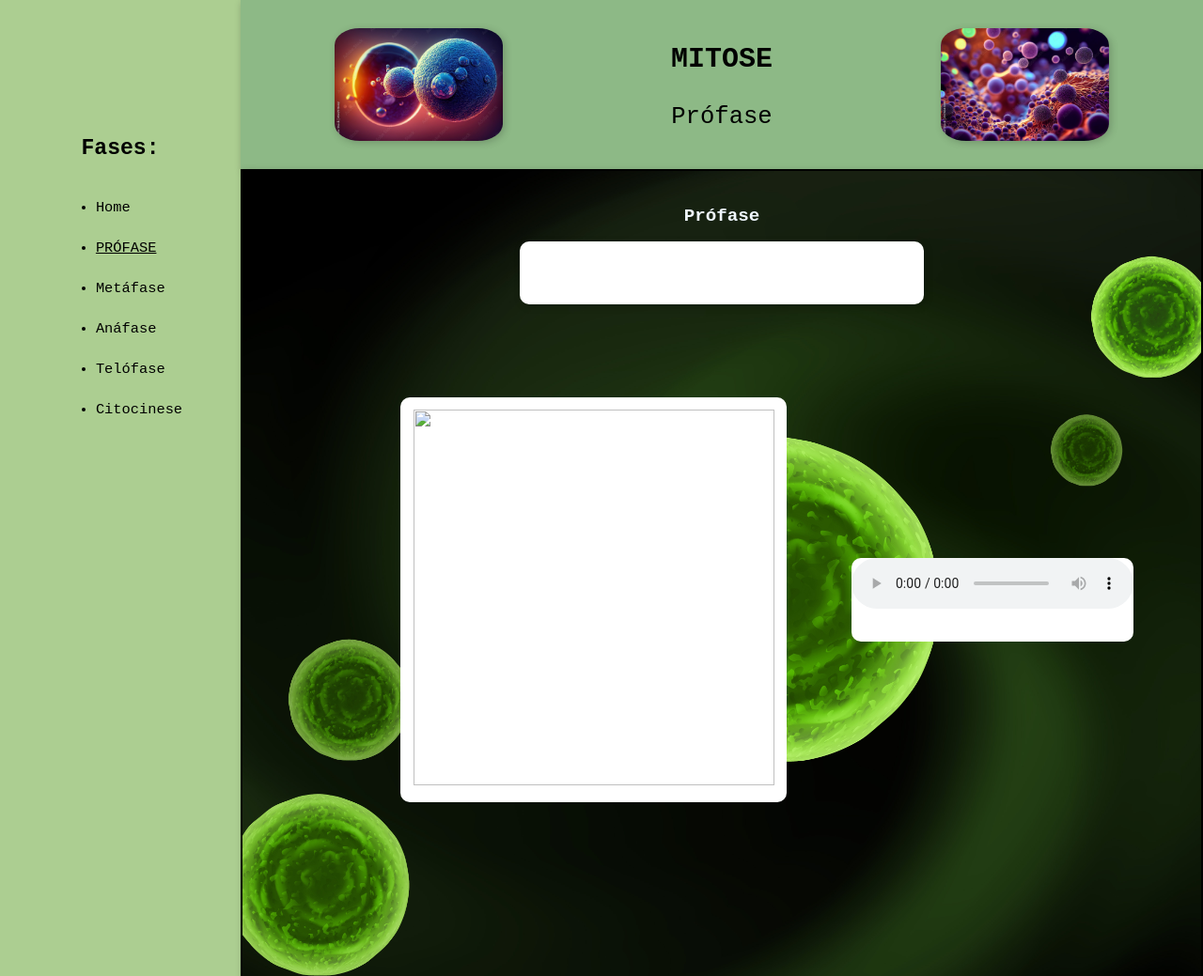
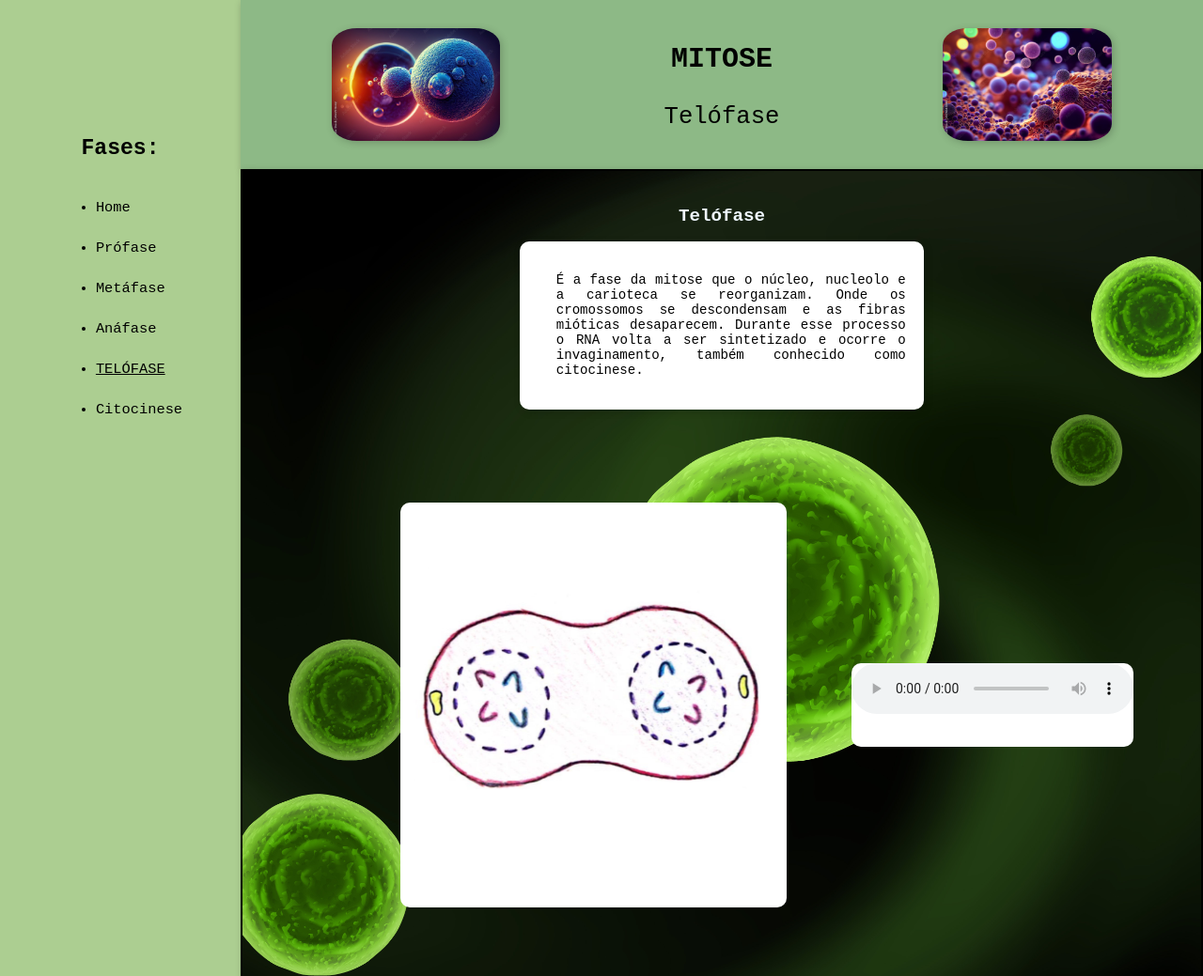
Before and after one commit to VieiraQuezia/Biologia-Mitose, a plain HTML site: page Telófase.html in a window 1280 px wide. Shown: the top 1039 px of the page at 94% size. Drawn offline with Linux system fonts and the light colour scheme.

Commit message:
editei guys

```diff
--- a/Telófase.html
+++ b/Telófase.html
@@ -26,7 +26,7 @@
                 </li>
                 <br>
                 <li>
-                    <u>PRÓFASE</u>
+                    <a href="Prófase.html">Prófase</a> <br>
                 </li>
                 <br>
                 <li>
@@ -38,7 +38,7 @@
                 </li>
                 <br>
                 <li>
-                    <a href="Telófase.html">Telófase</a> <br>
+                    <u>TELÓFASE</u>
                 </li>
                 <br>
                 <li>
@@ -54,24 +54,26 @@
             <header class="Titulo">
                 <img class="img1" src="img/header1.jpg">
                 <center>
-                <h1>MITOSE</h1>
-                <p>Prófase</p>
-            </center>
+                    <h1>MITOSE</h1>
+                    <p>Telófase</p>
+                </center>
                 <img class="img2" src="img/header2.jpg">
             </header>
 
             <section class="Blocos2">
                 <article class="Bloco2">
-                    <h2>Prófase</h2>
+                    <h2>Telófase</h2>
 
                     <section class="Bloco2-1">
-                        <p></p>
+                        <p>É a fase da mitose que o núcleo, nucleolo e a carioteca se reorganizam. Onde os cromossomos
+                            se descondensam e as fibras mióticas desaparecem. Durante esse processo o RNA volta a ser
+                            sintetizado e ocorre o invaginamento, também conhecido como citocinese.</p>
                     </section>
                     <br>
                     <br>
                     <section class="music">
                         <section class="vd">
-                            <img src="Prófase desenho.jpeg" alt="">
+                            <img src="img/Telófase desenho.jpeg" alt="">
                         </section>
                         <section class="audio">
                             <audio controls>
```
